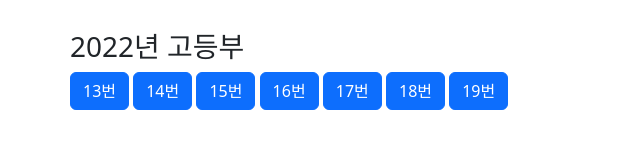
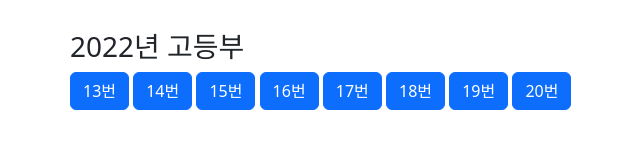
Before and after one commit to DetegiCE/koi-interactive-problem, a plain HTML site: page 2022/h/index.html in a window 1280 px wide. Shown: the whole page, without its empty margins (12-652 px from the left). Drawn offline with nearby package versions, Linux system fonts and the light colour scheme.

Commit message:
2022-h-20

```diff
--- a/2022/h/index.html
+++ b/2022/h/index.html
@@ -1,13 +1,18 @@
 <!DOCTYPE html>
 <html lang="ko">
+
 <head>
     <meta charset="UTF-8">
     <meta http-equiv="X-UA-Compatible" content="IE=edge">
     <meta name="viewport" content="width=device-width, initial-scale=1.0">
-    <link href="https://cdn.jsdelivr.net/npm/bootstrap@5.3.0-alpha3/dist/css/bootstrap.min.css" rel="stylesheet" integrity="sha384-KK94CHFLLe+nY2dmCWGMq91rCGa5gtU4mk92HdvYe+M/SXH301p5ILy+dN9+nJOZ" crossorigin="anonymous">
-    <script src="https://cdn.jsdelivr.net/npm/bootstrap@5.3.0-alpha3/dist/js/bootstrap.bundle.min.js" integrity="sha384-ENjdO4Dr2bkBIFxQpeoTz1HIcje39Wm4jDKdf19U8gI4ddQ3GYNS7NTKfAdVQSZe" crossorigin="anonymous"></script>
+    <link href="https://cdn.jsdelivr.net/npm/bootstrap@5.3.0-alpha3/dist/css/bootstrap.min.css" rel="stylesheet"
+        integrity="sha384-KK94CHFLLe+nY2dmCWGMq91rCGa5gtU4mk92HdvYe+M/SXH301p5ILy+dN9+nJOZ" crossorigin="anonymous">
+    <script src="https://cdn.jsdelivr.net/npm/bootstrap@5.3.0-alpha3/dist/js/bootstrap.bundle.min.js"
+        integrity="sha384-ENjdO4Dr2bkBIFxQpeoTz1HIcje39Wm4jDKdf19U8gI4ddQ3GYNS7NTKfAdVQSZe"
+        crossorigin="anonymous"></script>
     <link rel="stylesheet" href="https://cdn.jsdelivr.net/npm/bootstrap-icons@1.10.4/font/bootstrap-icons.css">
-    <script src="https://code.jquery.com/jquery-3.6.4.min.js" integrity="sha256-oP6HI9z1XaZNBrJURtCoUT5SUnxFr8s3BzRl+cbzUq8=" crossorigin="anonymous"></script>
+    <script src="https://code.jquery.com/jquery-3.6.4.min.js"
+        integrity="sha256-oP6HI9z1XaZNBrJURtCoUT5SUnxFr8s3BzRl+cbzUq8=" crossorigin="anonymous"></script>
     <title>2022년 중등부</title>
     <style>
         .container {
@@ -15,6 +20,7 @@
         }
     </style>
 </head>
+
 <body>
     <div class="container">
         <h3>2022년 고등부</h3>
@@ -25,6 +31,8 @@
         <button class="btn btn-primary" id="btn" onclick="location.href='/2022/h/17.html'">17번</button>
         <button class="btn btn-primary" id="btn" onclick="location.href='/2022/h/18.html'">18번</button>
         <button class="btn btn-primary" id="btn" onclick="location.href='/2022/h/19.html'">19번</button>
+        <button class="btn btn-primary" id="btn" onclick="location.href='/2022/h/20.html'">20번</button>
     </div>
 </body>
+
 </html>
```
